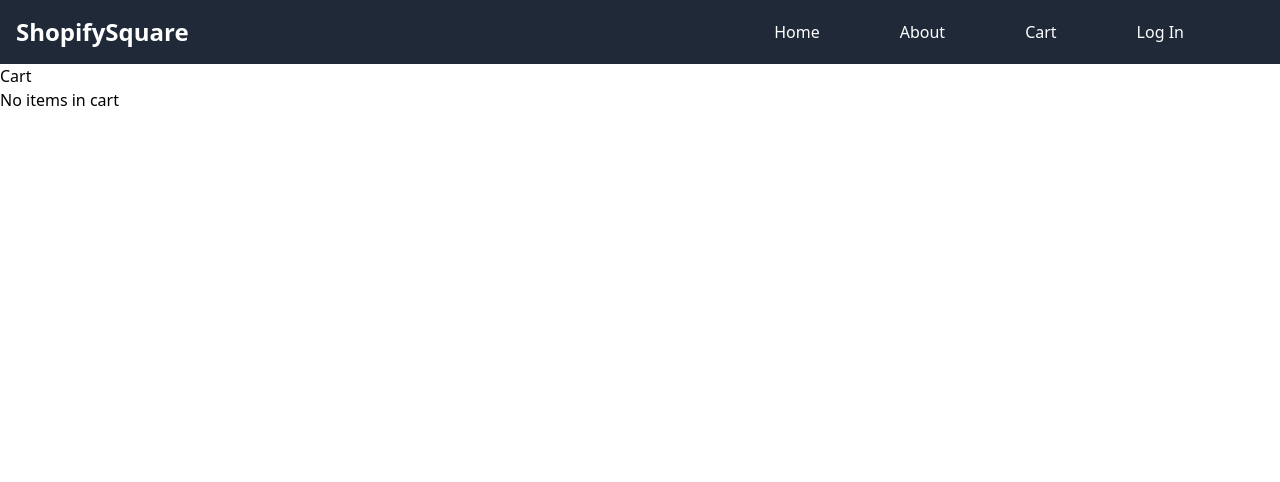
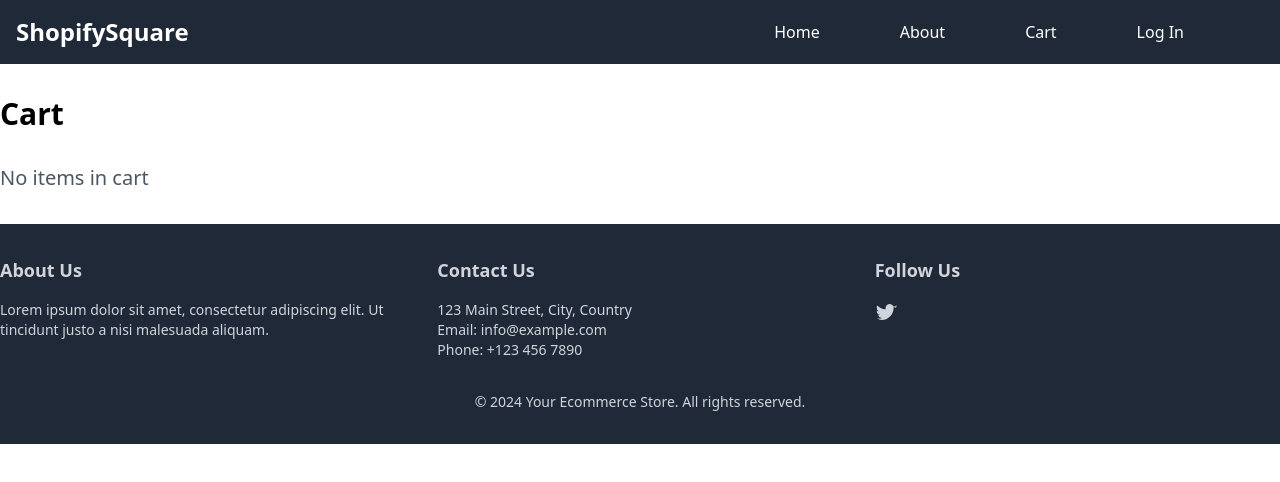
Before and after one commit to Ashish-kumar2020/Learning_Frontend_Development, a React (Vite) app in the folder minicommerce/: page /cart in a window 1280 px wide. Shown: the top 482 px of the page. Built offline with nearby package versions, Linux system fonts and the light colour scheme.

Commit message:
update cart and about page and add footer

```diff
--- a/minicommerce/src/App.jsx
+++ b/minicommerce/src/App.jsx
@@ -2,12 +2,14 @@
 
 import { Outlet } from "react-router-dom";
 import Header from "./components/Header";
+import Footer from "./components/Footer";
 
 function App() {
   return (
     <>
       <Header />
       <Outlet />
+      <Footer />
     </>
   );
 }
--- a/minicommerce/src/components/About.jsx
+++ b/minicommerce/src/components/About.jsx
@@ -1,5 +1,67 @@
-const About = () => {
-  return <div>About</div>;
+// AboutPage.js
+
+const AboutPage = () => {
+  return (
+    <div className="bg-gray-100 min-h-screen">
+      <div className="container mx-auto py-12">
+        <div className="text-center">
+          <h1 className="text-4xl font-bold mb-4">About Us</h1>
+          <p className="text-lg">
+            Welcome to our ecommerce store! We aim to provide the best shopping
+            experience for our customers.
+          </p>
+        </div>
+        <div className="mt-12">
+          <h2 className="text-2xl font-bold mb-4">Our Mission</h2>
+          <p className="text-lg">
+            Our mission is to offer high-quality products at affordable prices,
+            delivered with exceptional customer service.
+          </p>
+        </div>
+        <div className="mt-12">
+          <h2 className="text-2xl font-bold mb-4">Our Team</h2>
+          <div className="grid grid-cols-1 md:grid-cols-2 lg:grid-cols-3 gap-8">
+            {/* Team member cards */}
+            <div className="bg-white rounded-lg shadow-md p-6">
+              <img
+                src="team-member1.jpg"
+                alt="Team Member 1"
+                className="rounded-full mx-auto w-32 h-32 mb-4"
+              />
+              <h3 className="text-xl font-semibold mb-2">Ashish</h3>
+              <p className="text-gray-700">Product Manager</p>
+            </div>
+            <div className="bg-white rounded-lg shadow-md p-6">
+              <img
+                src="team-member2.jpg"
+                alt="Team Member 2"
+                className="rounded-full mx-auto w-32 h-32 mb-4"
+              />
+              <h3 className="text-xl font-semibold mb-2">Singh</h3>
+              <p className="text-gray-700">Marketing Specialist</p>
+            </div>
+            <div className="bg-white rounded-lg shadow-md p-6">
+              <img
+                src="team-member3.jpg"
+                alt="Team Member 3"
+                className="rounded-full mx-auto w-32 h-32 mb-4"
+              />
+              <h3 className="text-xl font-semibold mb-2">Ashish Kumar</h3>
+              <p className="text-gray-700">Customer Support</p>
+            </div>
+          </div>
+        </div>
+        <div className="mt-12">
+          <h2 className="text-2xl font-bold mb-4">Contact Us</h2>
+          <p className="text-lg">
+            If you have any questions, feedback, or concerns, feel free to reach
+            out to us. We&apos;d love to hear from you!
+          </p>
+          {/* You can add a contact form or contact information here */}
+        </div>
+      </div>
+    </div>
+  );
 };
 
-export default About;
+export default AboutPage;
--- a/minicommerce/src/components/Cart.jsx
+++ b/minicommerce/src/components/Cart.jsx
@@ -5,18 +5,18 @@ function Cart() {
   const cartItems = useSelector((state) => state.cart);
 
   return (
-    <div>
-      <h2>Cart</h2>
+    <div className="container mx-auto py-8">
+      <h2 className="text-3xl font-bold mb-8">Cart</h2>
       {cartItems.length > 0 ? (
-        <div className="flex flex-wrap justify-center">
+        <div className="grid grid-cols-1 sm:grid-cols-2 lg:grid-cols-3 gap-4">
           {cartItems.map((product) => (
-            <div key={product.id} className="m-2">
+            <div key={product.id} className="bg-white rounded-lg shadow-md p-4">
               <ProductCard product={product} isCartPage={true} />
             </div>
           ))}
         </div>
       ) : (
-        <p>No items in cart</p>
+        <p className="text-xl text-gray-600">No items in cart</p>
       )}
     </div>
   );
--- /dev/null
+++ b/minicommerce/src/components/Footer.jsx
@@ -0,0 +1,53 @@
+// Footer.js
+
+const Footer = () => {
+  return (
+    <footer className="bg-gray-800 text-gray-300 py-8">
+      <div className="container mx-auto">
+        <div className="grid grid-cols-1 md:grid-cols-3 gap-8">
+          {/* Footer section 1 */}
+          <div className="mb-4 md:mb-0">
+            <h4 className="text-lg font-bold mb-4">About Us</h4>
+            <p className="text-sm">
+              Lorem ipsum dolor sit amet, consectetur adipiscing elit. Ut
+              tincidunt justo a nisi malesuada aliquam.
+            </p>
+          </div>
+          {/* Footer section 2 */}
+          <div className="mb-4 md:mb-0">
+            <h4 className="text-lg font-bold mb-4">Contact Us</h4>
+            <p className="text-sm">123 Main Street, City, Country</p>
+            <p className="text-sm">Email: info@example.com</p>
+            <p className="text-sm">Phone: +123 456 7890</p>
+          </div>
+          {/* Footer section 3 */}
+          <div>
+            <h4 className="text-lg font-bold mb-4">Follow Us</h4>
+            <div className="flex items-center space-x-4">
+              <a
+                href="#"
+                className="text-gray-300 hover:text-white transition duration-300"
+              >
+                <svg
+                  className="w-6 h-6"
+                  fill="currentColor"
+                  viewBox="0 0 24 24"
+                >
+                  {/* Add your social media icons here */}
+                  <path d="M21.79 7.23a8.49 8.49 0 0 1-2.45.67 4.28 4.28 0 0 0 1.88-2.36 8.54 8.54 0 0 1-2.69 1.03A4.25 4.25 0 0 0 14.75 4a4.31 4.31 0 0 0-4.25 4.39c0 .34.05.67.11 1A12.13 12.13 0 0 1 2.29 5.46a4.17 4.17 0 0 0-.57 2.19 4.26 4.26 0 0 0 1.9 3.53 4.25 4.25 0 0 1-1.93-.54v.06a4.27 4.27 0 0 0 3.42 4.18 4.3 4.3 0 0 1-1.92.07 4.26 4.26 0 0 0 3.98 2.96A8.53 8.53 0 0 1 2 18.19 11.97 11.97 0 0 0 6.54 20c7.82 0 12.1-6.56 12.1-12.25 0-.19 0-.38-.01-.57A8.61 8.61 0 0 0 22 5.29a8.44 8.44 0 0 1-1.21 2.29z"></path>
+                </svg>
+              </a>
+              {/* Add more social media icons as needed */}
+            </div>
+          </div>
+        </div>
+        {/* Copyright */}
+        <div className="mt-8 text-sm text-center">
+          <p>&copy; 2024 Your Ecommerce Store. All rights reserved.</p>
+        </div>
+      </div>
+    </footer>
+  );
+};
+
+export default Footer;
```
